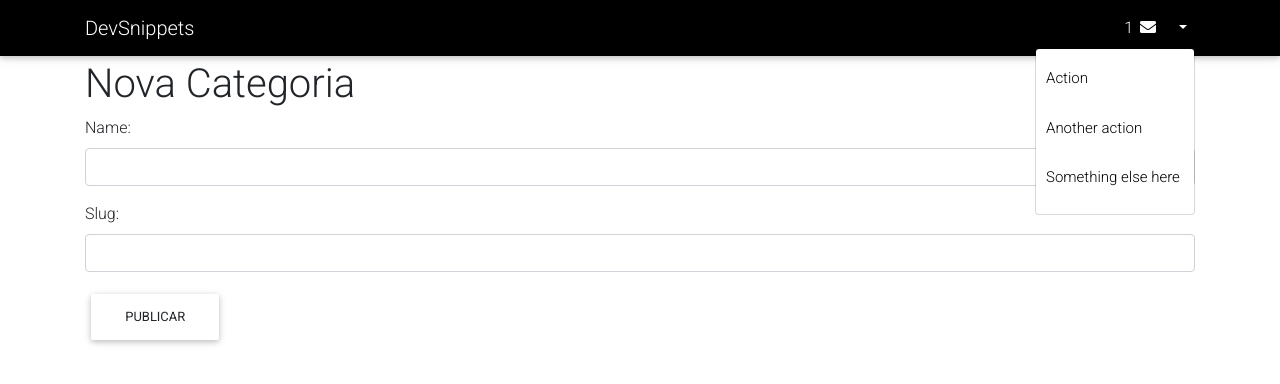
After one commit to Wilson3g/DevSnippets, a Django app: page /categoria/novo/ in a window 1280 px wide, after a click that opens the changed part. The commit adds this page. Shown: the top 384 px of the page. Run offline with Django 3.2, Linux system fonts and the light colour scheme; some libraries are stand-ins or nearby versions.

Commit message:
crud de categorias

```diff
--- a/app/admin.py
+++ b/app/admin.py
@@ -1,4 +1,5 @@
 from django.contrib import admin
-from .models import Post
+from .models import Post, Category
 
 admin.site.register(Post)
+admin.site.register(Category)
--- a/app/forms.py
+++ b/app/forms.py
@@ -1,14 +1,26 @@
 from django import forms
-from .models import Post
+from .models import Post, Category
+
+
+class CategoryForm(forms.ModelForm):
+    class Meta:
+        model = Category
+        fields = ('name', 'slug')
+
+        widgets = {
+            'name': forms.TextInput(attrs={'class': 'form-control'}),
+            'slug': forms.TextInput(attrs={'class': 'form-control'}),
+        }
 
 
 class PostForm(forms.ModelForm):
     class Meta:
         model = Post
-        fields = ('title', 'title_tag', 'body')
+        fields = ('title', 'title_tag', 'category', 'body')
 
         widgets = {
-            'title': forms.TextInput(attrs={'class': 'input-field'}),
-            'title_tag': forms.TextInput(attrs={'class': 'input-field'}),
-            'body': forms.Textarea(attrs={'class': 'input-field'})
+            'title': forms.TextInput(attrs={'class': 'form-control'}),
+            'title_tag': forms.TextInput(attrs={'class': 'form-control'}),
+            'category': forms.Select(attrs={'class': 'form-control'}),
+            'body': forms.Textarea(attrs={'class': 'form-control'})
         }
--- a/app/models.py
+++ b/app/models.py
@@ -2,6 +2,17 @@ from django.db import models
 from django.contrib.auth.models import User
 from django.urls import reverse, reverse_lazy
 from datetime import datetime, time
+
+
+class Category(models.Model):
+    name = models.CharField(max_length=255)
+    slug = models.CharField(max_length=255, null=True)
+
+    def __str__(self):
+        return self.name
+
+    def get_absolute_url(self):
+        return reverse('update_category', args=[str(self.id)])
 
 
 class Post(models.Model):
@@ -9,6 +20,7 @@ class Post(models.Model):
     title_tag = models.CharField(max_length=255, default='DevSnippets | Tecnologia e informação')
     author = models.ForeignKey(User, on_delete=models.CASCADE)
     body = models.TextField()
+    category = models.ManyToManyField(Category, related_name='post_category')
     created_at = models.DateField(auto_now_add=True)
 
     def __str__(self):
--- a/app/templates/base.html
+++ b/app/templates/base.html
@@ -1,31 +1,70 @@
 <!DOCTYPE html>
 <html>
   <head>
-    <!-- Compiled and minified CSS -->
-    <link rel="stylesheet" href="https://cdnjs.cloudflare.com/ajax/libs/materialize/1.0.0/css/materialize.min.css">
+    <link rel="stylesheet" href="https://use.fontawesome.com/releases/v5.8.2/css/all.css">
+    <link rel="stylesheet" href="https://fonts.googleapis.com/css?family=Roboto:300,400,500,700&display=swap">
+    <link href="https://cdnjs.cloudflare.com/ajax/libs/twitter-bootstrap/4.5.0/css/bootstrap.min.css" rel="stylesheet">
+    <link href="https://cdnjs.cloudflare.com/ajax/libs/mdbootstrap/4.19.1/css/mdb.min.css" rel="stylesheet">
+
+    <script type="text/javascript" src="https://cdnjs.cloudflare.com/ajax/libs/jquery/3.5.1/jquery.min.js"></script>
+    <script type="text/javascript" src="https://cdnjs.cloudflare.com/ajax/libs/popper.js/1.14.4/umd/popper.min.js"></script>
+    <script type="text/javascript" src="https://cdnjs.cloudflare.com/ajax/libs/twitter-bootstrap/4.5.0/js/bootstrap.min.js"></script>
+    <script type="text/javascript" src="https://cdnjs.cloudflare.com/ajax/libs/mdbootstrap/4.19.1/js/mdb.min.js"></script>
+
     <title>
         {% block title %}
             DevSnippets
         {% endblock %}
     </title>
-    <!--Let browser know website is optimized for mobile-->
     <meta name="viewport" content="width=device-width, initial-scale=1.0"/>
   </head>
 
   <body>
-    <nav class="black nav-extended">
-        <div class="nav-wrapper container">
-            <a href="#" data-target="mobile-demo" class="sidenav-trigger"><i class="material-icons">menu</i></a>
-            <a href="{% url 'home' %}" class="brand-logo">DevSnippets</a>
-            <ul class="right hide-on-med-and-down">
+    <!--Navbar -->
+    <nav class="mb-1 navbar navbar-expand-lg navbar-dark black lighten-1">
+      <div class="container">
+        <a class="navbar-brand" href="#">DevSnippets</a>
+        <button class="navbar-toggler" type="button" data-toggle="collapse" data-target="#navbarSupportedContent-555"
+          aria-controls="navbarSupportedContent-555" aria-expanded="false" aria-label="Toggle navigation">
+          <span class="navbar-toggler-icon"></span>
+        </button>
+        <div class="collapse navbar-collapse" id="navbarSupportedContent-555">
+          <!-- <ul class="navbar-nav mr-auto">
             {% if user.is_authenticated %}
-                <li><a href="{% url 'logout' %}">Sair</a></li>
+            <li class="nav-item active">
+              <a class="nav-link" href="{% url 'logout' %}">Sair
+                <span class="sr-only">(current)</span>
+              </a>
+            </li>
             {% else %}
-                <li><a href="{% url 'login' %}">Entrar</a></li>
-                <li><a class="waves-effect waves-light btn" href="{% url 'register' %}">Criar Conta</a></li>
+              <li>
+                <a class="nav-link" href="{% url 'login' %}">Entrar</a>
+              </li>
+              <li>
+                <a class="waves-effect waves-light btn" href="{% url 'register' %}">Criar Conta</a>
+              </li>
             {% endif %}
-
+          </ul> -->
+          <ul class="navbar-nav ml-auto nav-flex-icons">
+            <li class="nav-item">
+              <a class="nav-link waves-effect waves-light">1
+                <i class="fas fa-envelope"></i>
+              </a>
+            </li>
+            <li class="nav-item avatar dropdown">
+              <a class="nav-link dropdown-toggle" id="navbarDropdownMenuLink-55" data-toggle="dropdown"
+                aria-haspopup="true" aria-expanded="false">
+                {{ user.username }}
+              </a>
+              <div class="dropdown-menu dropdown-menu-lg-right dropdown-secondary"
+                aria-labelledby="navbarDropdownMenuLink-55">
+                <a class="dropdown-item" href="#">Action</a>
+                <a class="dropdown-item" href="#">Another action</a>
+                <a class="dropdown-item" href="#">Something else here</a>
+              </div>
+            </li>
           </ul>
+        </div>
       </div>
     </nav>
     <div class="container">
@@ -33,7 +72,5 @@
 
       {% endblock %}
     </div>
-    <script src="https://cdnjs.cloudflare.com/ajax/libs/materialize/1.0.0/js/materialize.min.js"></script>
-
   </body>
 </html>
--- a/app/templates/detail_post.html
+++ b/app/templates/detail_post.html
@@ -7,5 +7,5 @@
     <h1>{{ post.title }}</h1>
     <p>Por: {{ post.author }}</p>
     <hr>
-    <p>{{ post.body }}</p>
+    <p>{{ post.body|safe }}</p>
 {% endblock %}
--- /dev/null
+++ b/app/templates/form_category.html
@@ -0,0 +1,11 @@
+{% extends 'base.html' %}
+
+{% block content %}
+    <h1>{{ category.id|yesno:'Editar Categoria,Nova Categoria' }}</h1>
+
+    <form method="post">
+        {% csrf_token %}
+        {{ form.as_p }}
+        <button class="btn">{{ category.id|yesno:'Atualizar,Publicar' }}</button>
+    </form>
+{% endblock%}
--- a/app/templates/form_post.html
+++ b/app/templates/form_post.html
@@ -6,6 +6,6 @@
     <form method="post">
         {% csrf_token %}
         {{ form.as_p }}
-        <button class="waves-effect waves-light btn">{{ post.id|yesno:'Atualizar,Publicar' }}</button>
+        <button class="btn">{{ post.id|yesno:'Atualizar,Publicar' }}</button>
     </form>
 {% endblock %}
--- a/app/urls.py
+++ b/app/urls.py
@@ -4,7 +4,11 @@ from .views import (
     DetailView,
     AddPostView,
     UpdatePostView,
-    DeletePostView
+    DeletePostView,
+    AddCategoryView,
+    UpdateCategoryView,
+    ListCategoryView,
+    DeleteCategoryView
 )
 
 urlpatterns = [
@@ -13,4 +17,8 @@ urlpatterns = [
     path('artigo/novo/', AddPostView.as_view(), name='new_post'),
     path('artigo/atualizar/<int:pk>', UpdatePostView.as_view(), name='update_post'),
     path('artigo/excluir/<int:pk>', DeletePostView.as_view(), name='delete_post'),
+    path('categoria/novo/', AddCategoryView.as_view(), name='new_category'),
+    path('categoria/atualizar/<int:pk>', UpdateCategoryView.as_view(), name='update_category'),
+    path('categoria/lista/', ListCategoryView.as_view(), name='list_category'),
+    path('categoria/excluir/<int:pk>/', DeleteCategoryView.as_view(), name='delete_category'),
 ]
--- a/app/views.py
+++ b/app/views.py
@@ -7,8 +7,8 @@ from django.views.generic import (
     UpdateView,
     DeleteView
 )
-from .models import Post
-from .forms import PostForm
+from .models import Post, Category
+from .forms import PostForm, CategoryForm
 from django.urls import reverse_lazy
 
 
@@ -48,3 +48,26 @@ class DeletePostView(DeleteView):
     model = Post
     template_name = 'post_confirm_delete.html'
     success_url = reverse_lazy('home')
+
+
+class ListCategoryView(ListView):
+    model = Category
+    template_name = 'list_category.html'
+
+
+class AddCategoryView(CreateView):
+    model = Category
+    form_class = CategoryForm
+    template_name = 'form_category.html'
+
+
+class UpdateCategoryView(UpdateView):
+    model = Category
+    form_class = CategoryForm
+    template_name = 'form_category.html'
+
+
+class DeleteCategoryView(DeleteView):
+    model = Category
+    template_name = 'category_confirm_delete.html'
+    success_url = reverse_lazy('list_category')
```
Also changed, not shown: app/templates/category_confirm_delete.html (added, +9 -0 lines), app/templates/list_category.html (added, +9 -0 lines), core/settings.py (+0 -38 lines), app/migrations/0004_auto_20201117_1413.py (added). Lines whose indentation alone changed are shown as unchanged.
